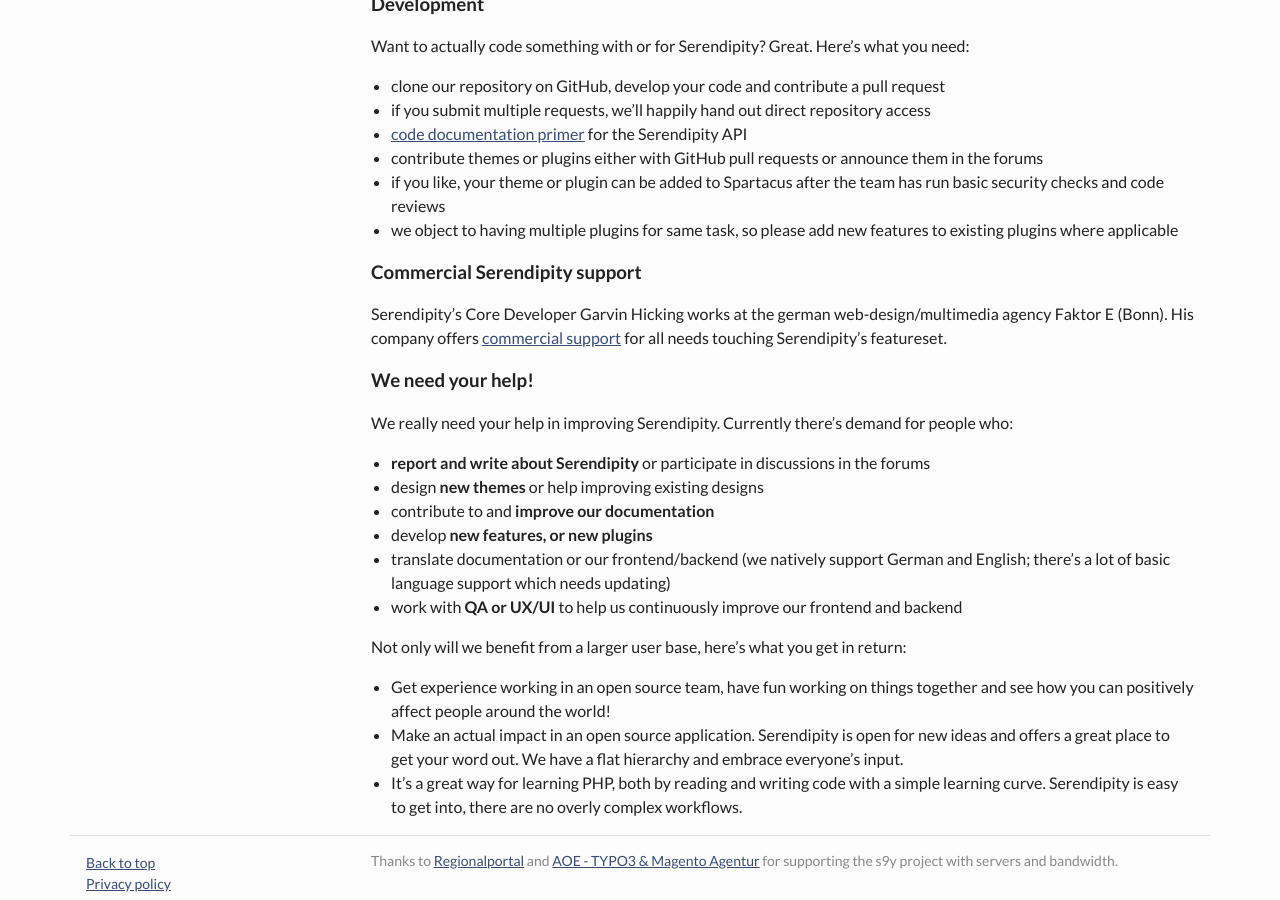
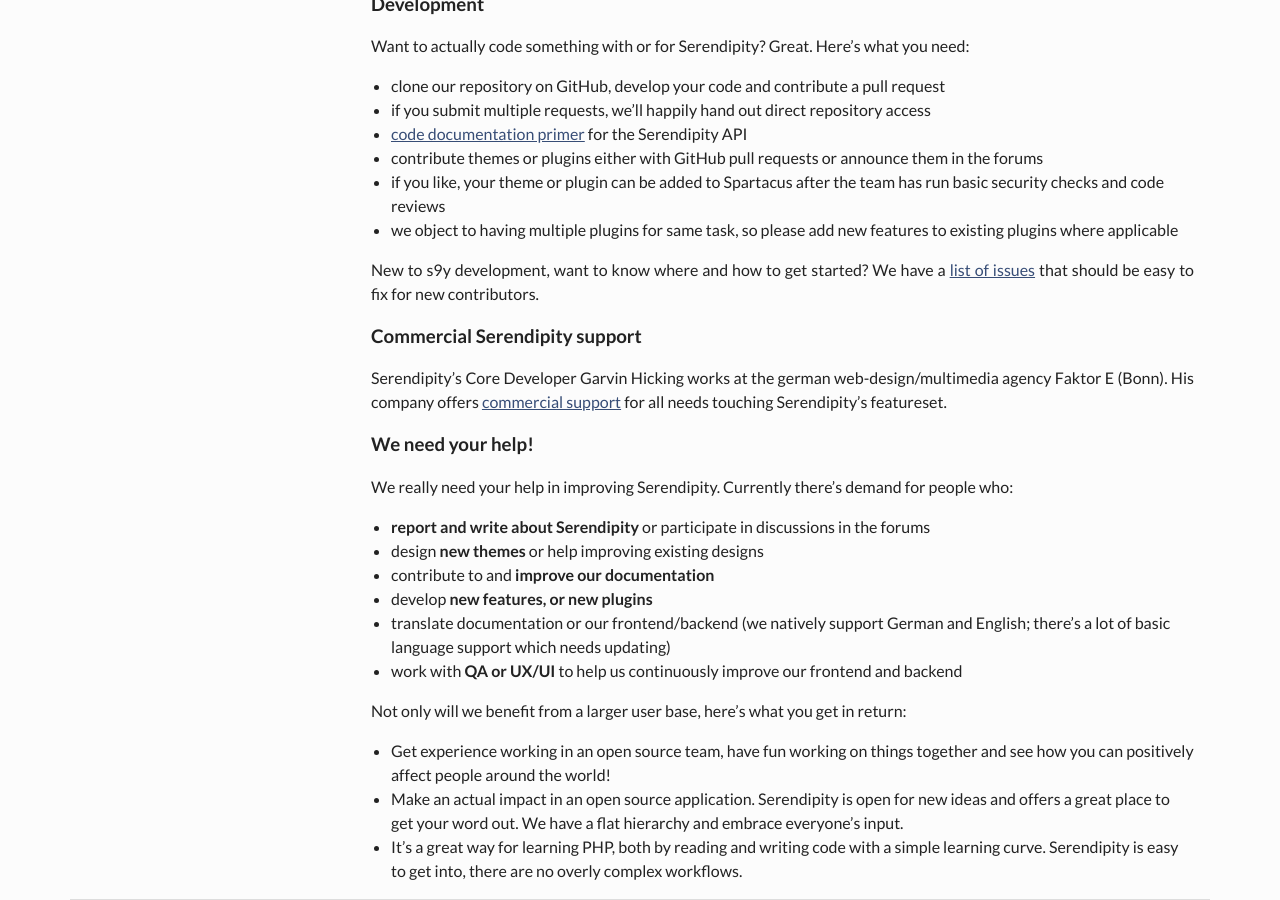
Before and after one commit to s9y/s9y.github.io, a Jekyll site: the page built from docs/contributing/index.md, in a window 1280 px wide and 900 px high, scrolled down 1171 px. Built offline with Jekyll 4.4.1, drawn with Linux system fonts in a browser that asks for light colours; nearby versions of some CDN libraries.

Commit message:
Add link to easy fix issues

```diff
--- a/docs/contributing/index.md
+++ b/docs/contributing/index.md
@@ -46,6 +46,8 @@ Want to actually code something with or for Serendipity? Great. Here's what you
 * if you like, your theme or plugin can be added to Spartacus after the team has run basic security checks and code reviews
 * we object to having multiple plugins for same task, so please add new features to existing plugins where applicable
 
+New to s9y development, want to know where and how to get started? We have a [list of issues](https://github.com/s9y/Serendipity/issues?q=is%3Aopen+is%3Aissue+label%3A%22easy+fix%22) that should be easy to fix for new contributors.
+
 ### Commercial Serendipity support
 
 Serendipity's Core Developer Garvin Hicking works at the german web-design/multimedia agency Faktor E (Bonn). His company offers [commercial support](/docs/users/hosting.html#docs-commercial-support) for all needs touching Serendipity's featureset.
```
